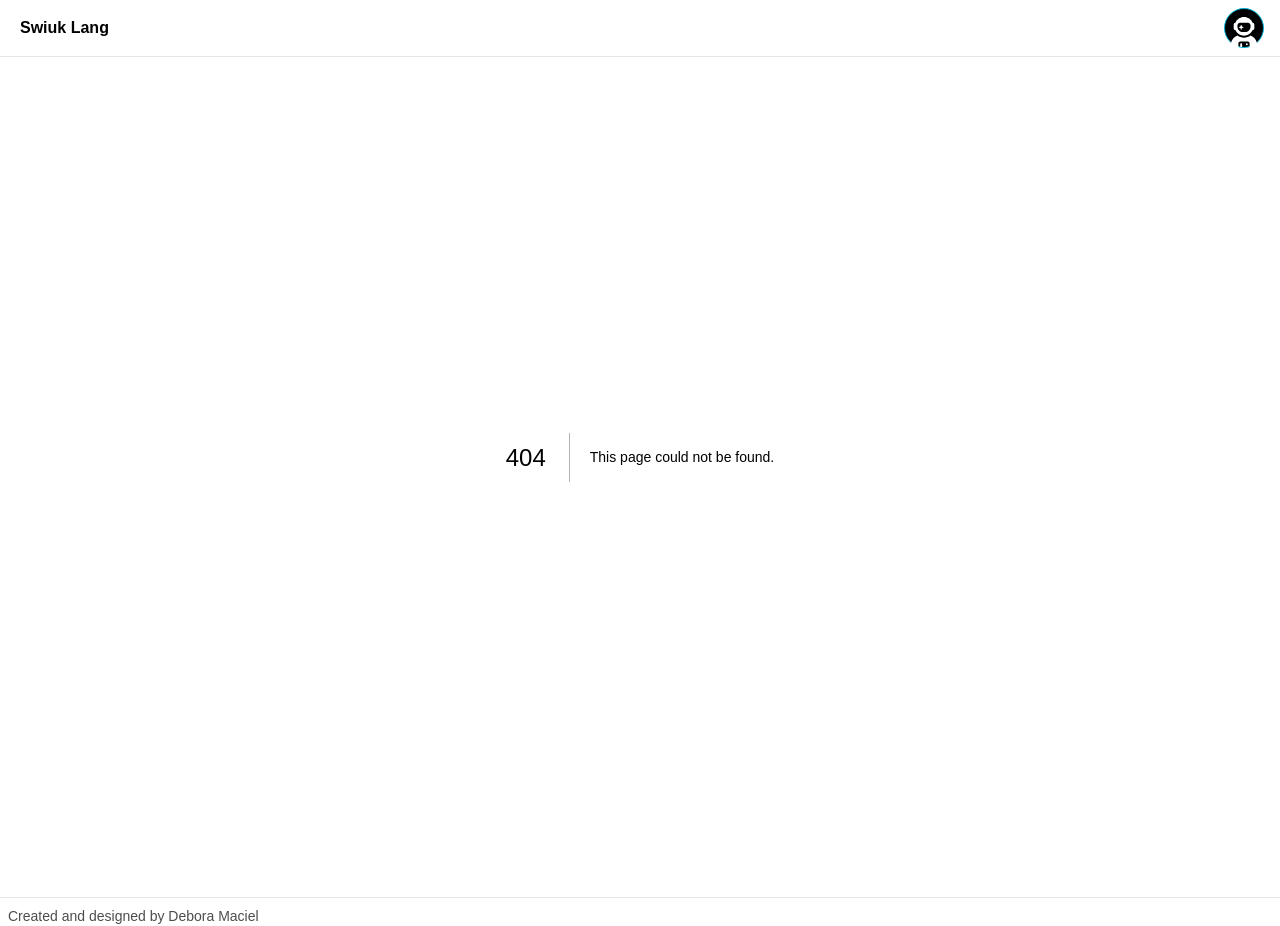
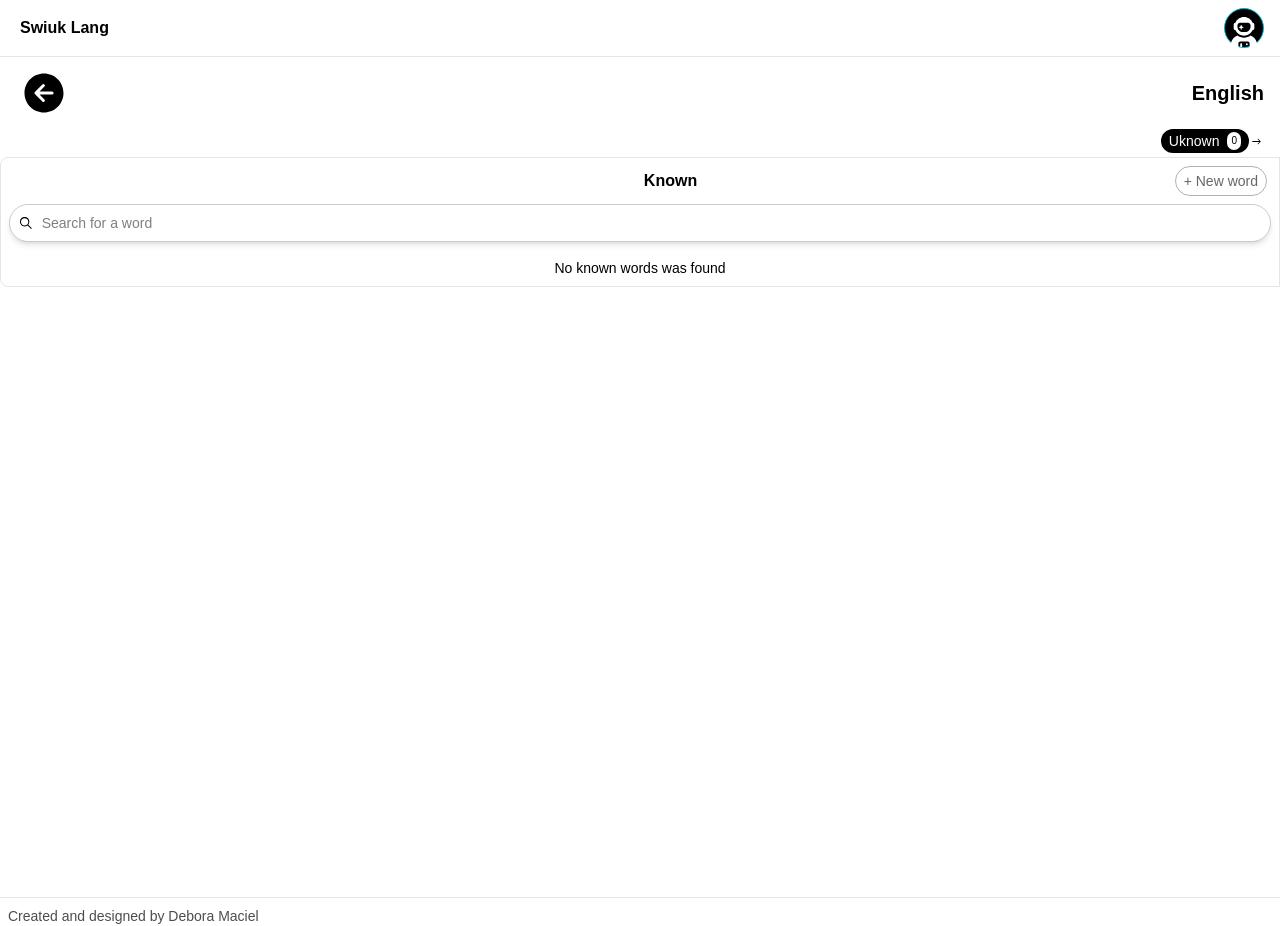
Before and after one commit to debora-maciel/swiuk-lang, a Next.js app: page /words/english/list in a window 1280 px wide. Before the commit this address had no page. Built offline with nearby package versions, Linux system fonts and the light colour scheme.

Commit message:
upping list

```diff
--- /dev/null
+++ b/src/app/words/english/list/page.tsx
@@ -0,0 +1,167 @@
+"use client";
+import Link from "next/link";
+import { useState, useEffect } from "react";
+import { IoIosAdd } from "react-icons/io";
+import { IoArrowBackCircle } from "react-icons/io5";
+import { IoIosSearch } from "react-icons/io";
+import { IoIosRemove } from "react-icons/io";
+import { IoIosArrowRoundForward } from "react-icons/io";
+
+export default function ListWords() {
+    const [knownWords, setKnownWords] = useState<string[]>([]);
+    const [unknownWords, setUnknownWords] = useState<string[]>([]);
+    const [searchUnknown, setSearchUnknown] = useState('');
+    const [searchKnown, setSearchKnown] = useState('');
+    const [viewKnown, setViewKnown] = useState(true);
+
+    function onLoad() {
+        const known = JSON.parse(localStorage.getItem("knownWords") || "[]");
+        const notKnown = JSON.parse(localStorage.getItem("unknownWords") || "[]");
+
+        setKnownWords(known);
+        setUnknownWords(notKnown);
+    }
+
+    useEffect(() => {
+        onLoad();
+    }, []);
+
+    function onRemoveKnownWord(word: string) {
+        let notKnown = JSON.parse(localStorage.getItem("unknownWords") || "[]");
+        if (!Array.isArray(notKnown)) notKnown = [];
+
+        localStorage.setItem("knownWords", JSON.stringify(knownWords.filter((w) => w !== word)));
+        localStorage.setItem("unknownWords", JSON.stringify([...notKnown, word]));
+
+        onLoad();
+    }
+
+
+    function onAddKnownWord(word: string) {
+        let known = JSON.parse(localStorage.getItem("knownWords") || "[]");
+        if (!Array.isArray(known)) known = [];
+
+        localStorage.setItem("unknownWords", JSON.stringify(unknownWords.filter((w) => w !== word)));
+        localStorage.setItem("knownWords", JSON.stringify([...known, word]));
+
+        onLoad();
+    }
+
+    function onAddNewWord(word: string) {
+
+    }
+
+    return (
+        <div className="w-full py-2 flex flex-col">
+            <div className="pl-5 text-xl pt-1 montserrat-black w-full text-left flex items-center justify-between px-4 mb-3">
+                <Link href={'/words/english'} className="text-black text-5xl">
+                    <IoArrowBackCircle />
+                </Link>
+                <div>
+                    English
+                </div>
+            </div>
+            <div className="contents w-4/6">
+                <div onClick={() => setViewKnown(!viewKnown)} className="flex items-center pb-1 justify-end px-4 text-sm">
+                    <span className="bg-black flex items-center rounded-full text-white px-2 py-[2px] text-sm">
+                        {viewKnown ? 'Uknown' : 'Known'}
+                        <span className="bg-white rounded-full text-black px-1 py-[2px] text-[10px] ml-2">
+                            {viewKnown ? unknownWords.length : knownWords.length}
+                        </span>
+                    </span>
+
+                    <IoIosArrowRoundForward size={15} />
+                </div>
+                {
+                    viewKnown ? (
+                        <table className=" border-separate rounded-l-lg border-spacing-2 border border-black/10 dark:border-black/10">
+                            <thead className="">
+                                <tr className="">
+                                    <th>
+                                        <div className="w-full flex items-center">
+                                            <div className="w-3/5 text-right">
+                                                Known
+                                            </div>
+                                            <div className="flex w-2/4 flex justify-end pr-1 text-sm">
+                                                <button className="border border-black/30 text-black/60 font-normal rounded-full px-2 py-1">
+                                                    + New word
+                                                </button>
+                                            </div>
+                                        </div>
+                                        <div className="border border-black/20 rounded-full flex items-center justify-start gap-2 px-2 py-2 mt-2 shadow-md mb-2">
+                                            <IoIosSearch />
+                                            <input
+                                                value={searchKnown}
+                                                onChange={(evt) => setSearchKnown(evt.target.value)}
+                                                className="text-sm font-light w-full focus:outline-none focus:ring-0" placeholder="Search for a word" />
+                                        </div>
+                                    </th>
+                                </tr>
+                            </thead>
+                            <tbody>
+                                {knownWords.length === 0 && (
+                                    <tr>
+                                        <td className="w-full text-center text-sm">No known words was found</td>
+                                    </tr>
+                                )}
+                                {knownWords.filter((w) => w.toLowerCase().includes(searchKnown.toLowerCase()))
+                                    .map((w, i) => (
+                                        <tr key={w + i}>
+                                            <td className="border text-black/50 border-black/20 flex items-center justify-between rounded-full py-1 px-3 lowercase dark:border-black/20">
+                                                {w}
+                                                <div className="flex gap-2">
+                                                    <a href={`https://www.google.com/search?q=${w.toLowerCase()}+meaning`} className="border rounded-full border-black/10 text-black/60 p-1">
+                                                        <IoIosSearch />
+                                                    </a>
+                                                    <div onClick={() => onRemoveKnownWord(w)} className="border rounded-full border-black/10 text-black/60 p-1">
+                                                        <IoIosRemove />
+                                                    </div>
+                                                </div>
+                                            </td>
+                                        </tr>
+                                    ))}
+                            </tbody>
+                        </table>
+                    )
+                        :
+                        (
+                            <table className="w-full mx-auto border-separate rounded-lg border-spacing-2 border border-black/10 dark:border-black/10">
+                                <thead className="">
+                                    <tr className="">
+                                        <th>
+                                            Unknown
+                                            <div className="border border-black/20 rounded-full flex items-center justify-start gap-2 p-2 mt-2 shadow-md mb-2">
+                                                <IoIosSearch />
+                                                <input
+                                                    value={searchUnknown}
+                                                    onChange={(evt) => setSearchUnknown(evt.target.value)}
+                                                    className="text-sm w-full font-light focus:outline-none focus:ring-0" placeholder="Search for a word" />
+                                            </div>
+                                        </th>
+                                    </tr>
+                                </thead>
+                                <tbody>
+                                    {unknownWords.filter((w) => w.toLowerCase().includes(searchUnknown.toLowerCase()))
+                                        .map((w, i) => (
+                                            <tr key={w + i}>
+                                                <td className="border text-black/70 border-black/20 flex items-center justify-between rounded-full py-1 px-3 lowercase dark:border-black/20">
+                                                    {w}
+                                                    <div className="flex gap-2">
+                                                        <a href={`https://www.google.com/search?q=${w.toLowerCase()}+meaning`} className="border rounded-full border-black/10 text-black/60 p-1">
+                                                            <IoIosSearch />
+                                                        </a>
+                                                        <div onClick={() => onAddKnownWord(w)} className="border rounded-full border-black/10 text-black/60 p-1">
+                                                            <IoIosAdd />
+                                                        </div>
+                                                    </div>
+                                                </td>
+                                            </tr>
+                                        ))}
+                                </tbody>
+                            </table>
+                        )
+                }
+            </div>
+        </div>
+    )
+}
--- a/src/app/words/english/page.tsx
+++ b/src/app/words/english/page.tsx
@@ -98,7 +98,7 @@ export default function EnglishWords() {
 
                 <div className="flex flex-col justify-start items-start w-full h-full">
                     <div className="flex items-center justify-end w-full px-4">
-                        <Link href={'/words/choose-language'} className="w-full h-[70px] flex items-center justify-end xl:text-5xl font-bolder px-4">
+                        <Link href={'/words/english/list'} className="w-full h-[70px] flex items-center justify-end xl:text-5xl font-bolder px-4">
                             <div className="flex flex-col items-center justify-center border border-black/10 rounded-l-lg py-1 px-2">
                                 <div className="text-xs text-black/60">
                                     Unknown
```
